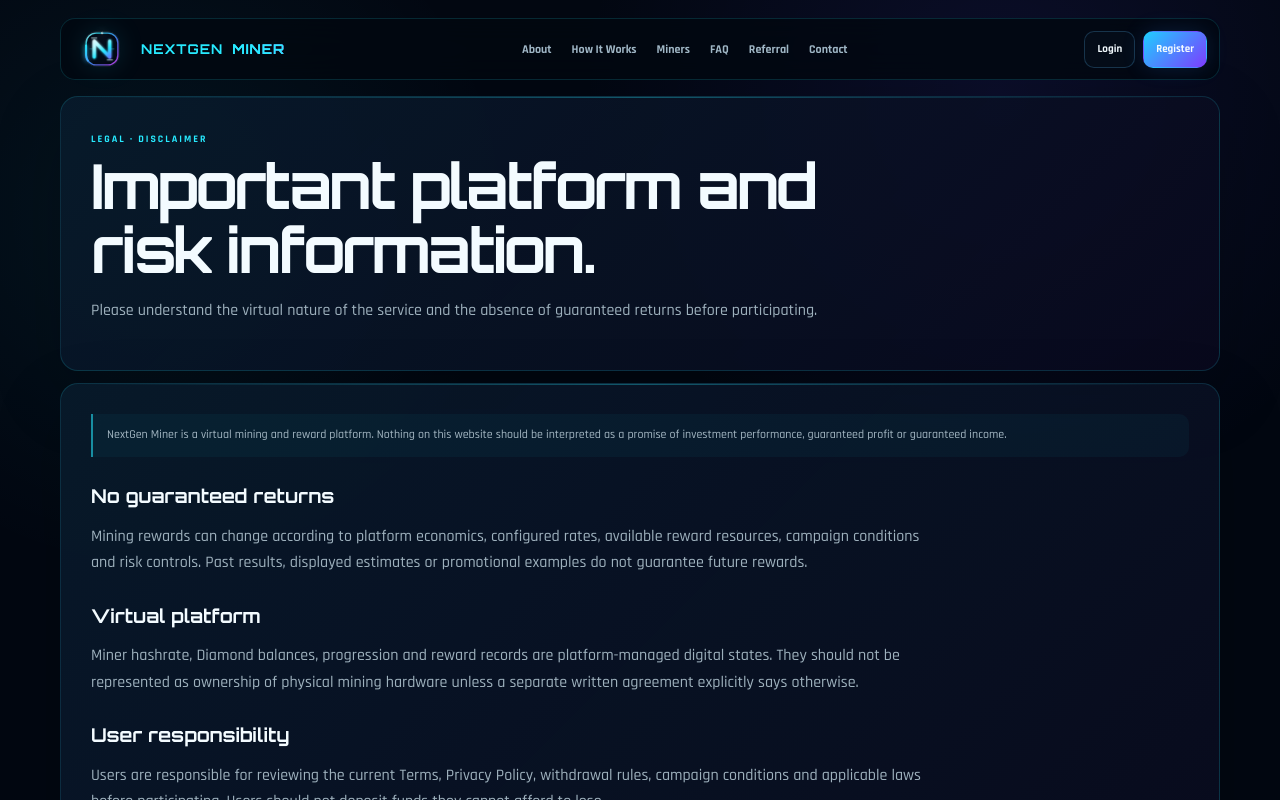
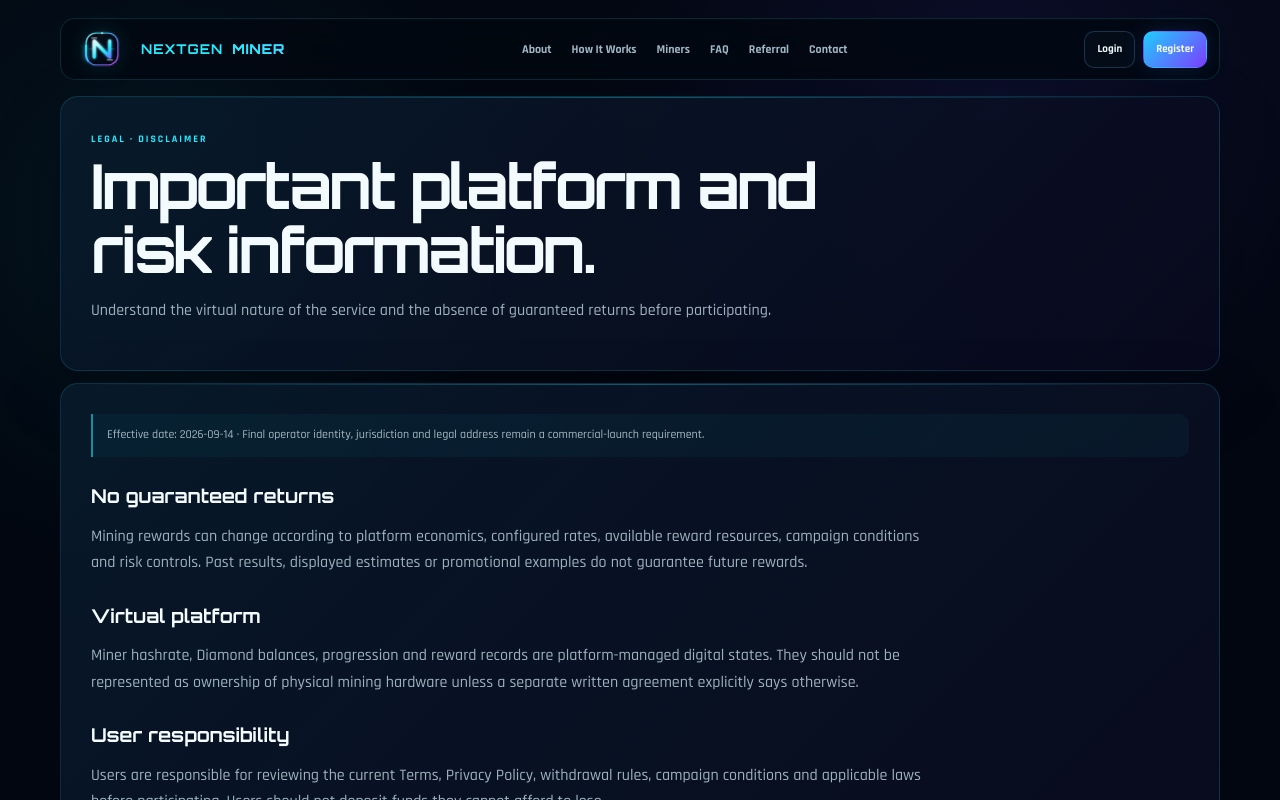
Before and after one commit to Chriskefas22/nextgen-miner, a Next.js app: page /legal/disclaimer in a window 1280 px wide. Shown: the top 800 px of the page. Built offline with nearby package versions, Linux system fonts and the light colour scheme; no server answers.

Commit message:
Add files via upload

```diff
--- a/app/legal/disclaimer/page.tsx
+++ b/app/legal/disclaimer/page.tsx
@@ -1,4 +1,5 @@
 import { PublicPage } from '@/components/public/PublicPage';
+import { publicCompliance, siteConfig } from '@/lib/site-config';
 
 export const metadata = {
   title: 'Disclaimer',
@@ -12,10 +13,16 @@ export default function DisclaimerPage() {
     <PublicPage
       eyebrow="LEGAL · DISCLAIMER"
       title="Important platform and risk information."
-      description="Please understand the virtual nature of the service and the absence of guaranteed returns before participating."
+      description="Understand the virtual nature of the service and the absence of guaranteed returns before participating."
     >
       <section className="public-card public-hero">
-        <div className="public-note">NextGen Miner is a virtual mining and reward platform. Nothing on this website should be interpreted as a promise of investment performance, guaranteed profit or guaranteed income.</div>
+        <div className="public-note">
+          Effective date: {siteConfig.termsEffectiveDate}
+          {publicCompliance.operatorIdentityReady
+            ? ` · Operator: ${siteConfig.legalEntityName} · Jurisdiction: ${siteConfig.jurisdiction}`
+            : ' · Final operator identity, jurisdiction and legal address remain a commercial-launch requirement.'}
+        </div>
+
         <h2>No guaranteed returns</h2><p>Mining rewards can change according to platform economics, configured rates, available reward resources, campaign conditions and risk controls. Past results, displayed estimates or promotional examples do not guarantee future rewards.</p>
         <h2>Virtual platform</h2><p>Miner hashrate, Diamond balances, progression and reward records are platform-managed digital states. They should not be represented as ownership of physical mining hardware unless a separate written agreement explicitly says otherwise.</p>
         <h2>User responsibility</h2><p>Users are responsible for reviewing the current Terms, Privacy Policy, withdrawal rules, campaign conditions and applicable laws before participating. Users should not deposit funds they cannot afford to lose.</p>
```
